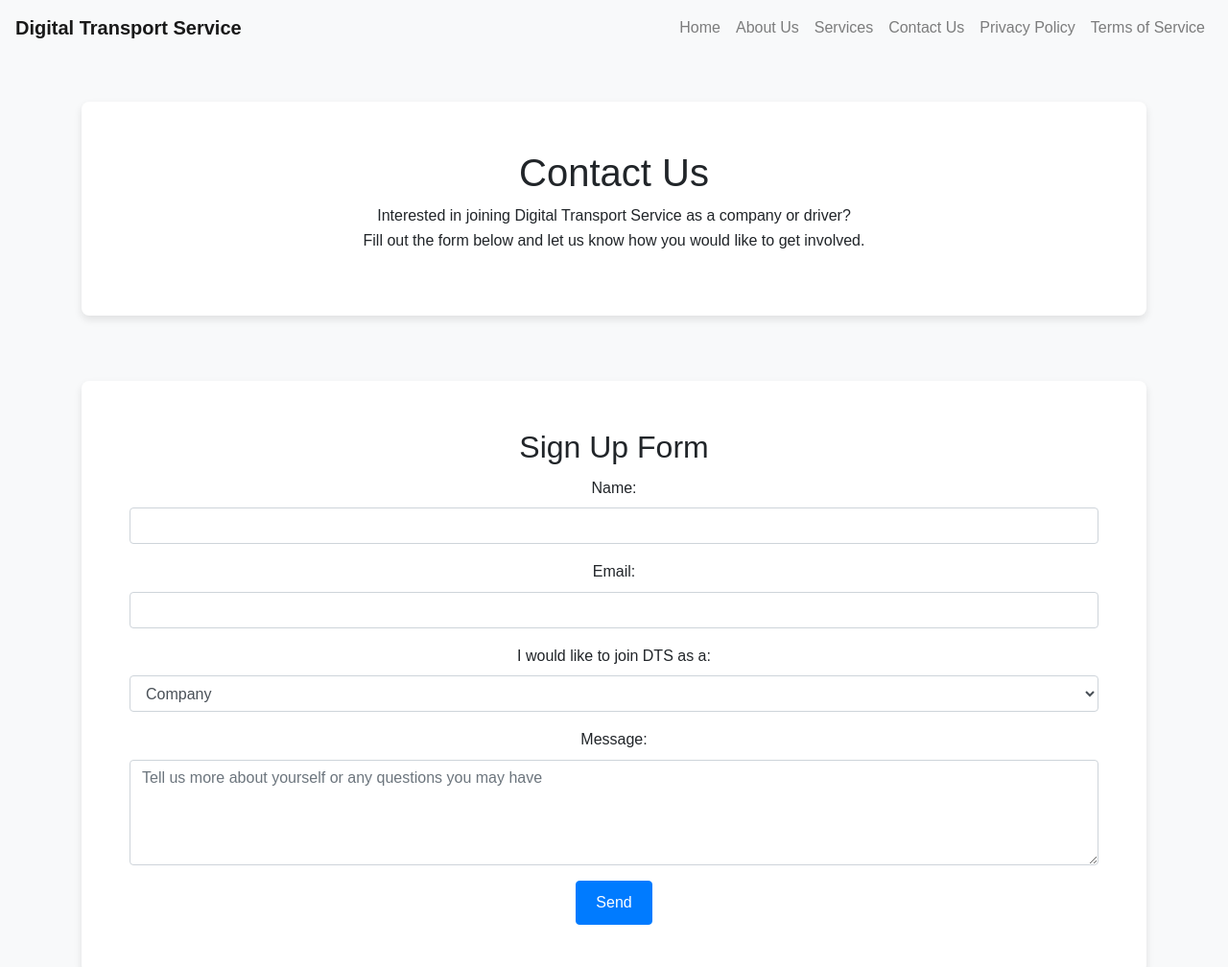
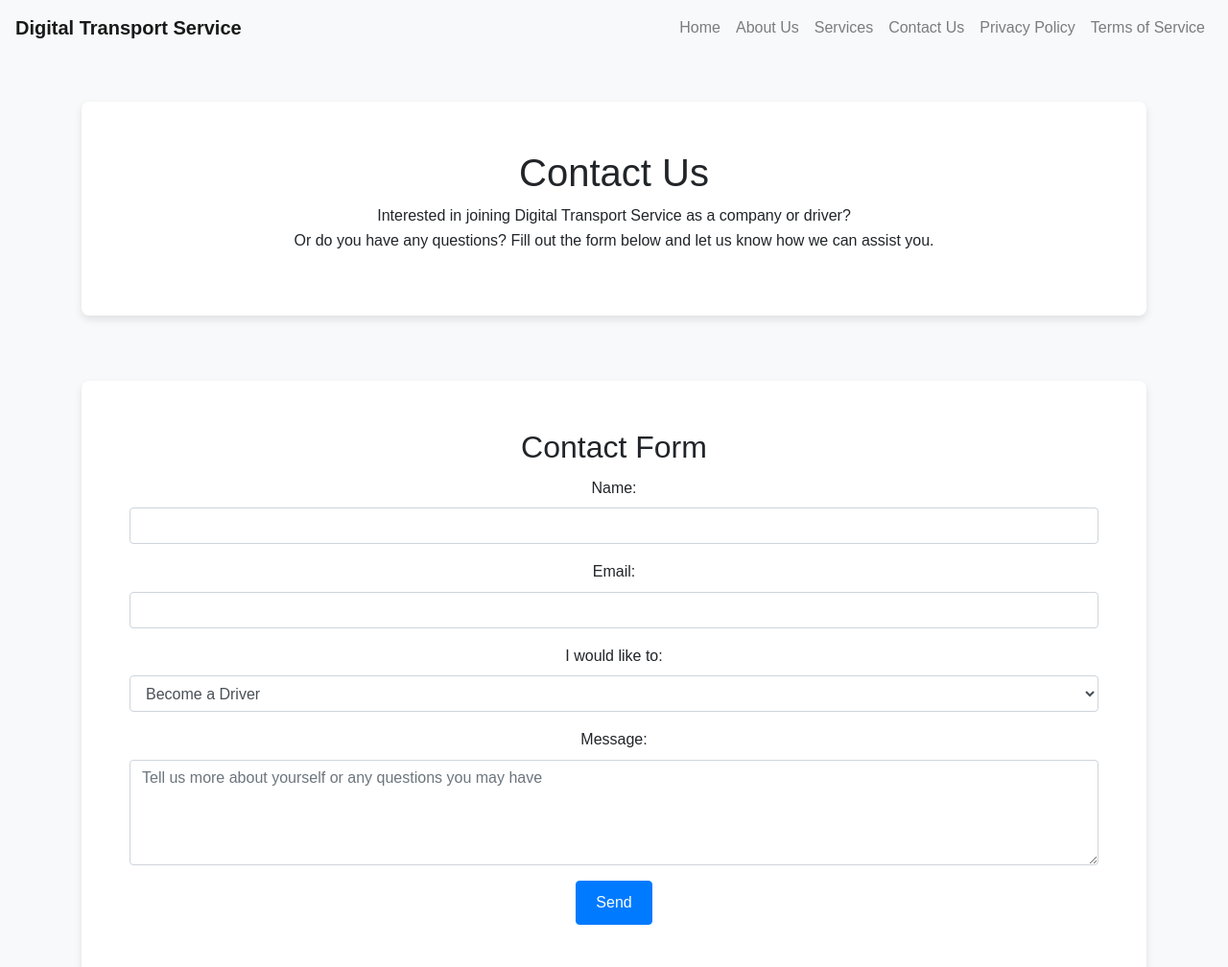
Before and after one commit to tradexy/dts-static, a plain HTML site: page contact.html in a window 1280 px wide. Shown: the top 1008 px of the page at 96% size. Drawn offline with nearby package versions, Linux system fonts and the light colour scheme.

Commit message:
forwardtoDTS

```diff
--- a/contact.html
+++ b/contact.html
@@ -16,12 +16,12 @@
     <div class="container mt-5">
         <div class="intro-section text-center">
             <h1>Contact Us</h1>
-            <p>Interested in joining Digital Transport Service as a company or driver? <br>Fill out the form below and let us know how you would like to get involved.</p>
+            <p>Interested in joining Digital Transport Service as a company or driver? <br>Or do you have any questions? Fill out the form below and let us know how we can assist you.</p>
         </div>
 
         <div class="features-section mt-5">
             <div class="feature">
-                <h2>Sign Up Form</h2>
+                <h2>Contact Form</h2>
                 <form id="contactForm">
                     <div class="form-group">
                         <label for="name">Name:</label>
@@ -32,10 +32,11 @@
                         <input type="email" class="form-control" id="email" name="email" required>
                     </div>
                     <div class="form-group">
-                        <label for="userType">I would like to join DTS as a:</label>
+                        <label for="userType">I would like to:</label>
                         <select class="form-control" id="userType" name="userType" required>
-                            <option value="Company">Company</option>
-                            <option value="Driver">Driver</option>
+                            <option value="Driver" selected>Become a Driver</option>
+                            <option value="Company">Become a Company User</option>
+                            <option value="General">Ask a General Question</option>
                         </select>
                     </div>
                     <div class="form-group">
@@ -45,7 +46,7 @@
                     <button type="button" class="btn btn-primary" onclick="submitForm()">Send</button>
                 </form>
                 <div id="thankYouMessage" class="mt-4" style="display: none;">
-                    <h4>Thank you for your interest!</h4>
+                    <h4>Thank you for reaching out!</h4>
                     <p>We will get back to you shortly.</p>
                 </div>
             </div>
```
